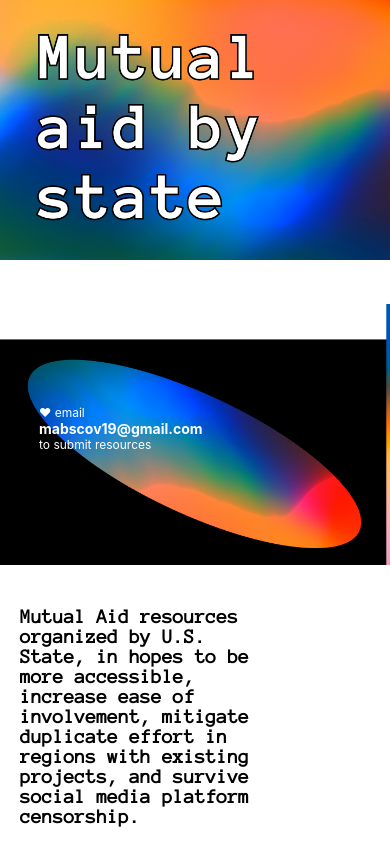
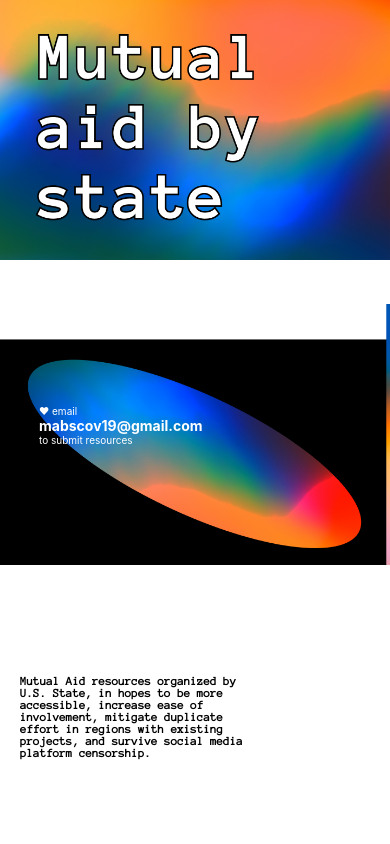
Before and after one commit to mutual-aid-by-state/mutual-aid-all, a React (Create React App) app: page / in a window 390 px wide. Shown: the top 844 px of the page. Built offline with nearby package versions, Linux system fonts and the light colour scheme; a web font is replaced by a local one.

Commit message:
Update font mobile

```diff
--- a/src/components/home/HomePage.js
+++ b/src/components/home/HomePage.js
@@ -63,7 +63,7 @@ const useStyles = makeStyles((theme) => ({
     textAlign: "center",
 
     [theme.breakpoints.down("sm")]: {
-      fontSize: "20px",
+      fontSize: "12px",
       textAlign: "left",
     },
   },
@@ -106,7 +106,7 @@ const HomePage = () => {
       <Hidden only={["sm", "md", "lg", "xl"]}>
         <div
           style={{
-            height: "36vh",
+            minHeight: "36vh",
             backgroundImage: `url(${heatmapBanner})`,
             backgroundRepeat: "no-repeat",
             backgroundSize: "contain",
@@ -140,7 +140,7 @@ const HomePage = () => {
           <p
             style={{
               color: "white",
-              fontSize: "12px",
+              fontSize: "10px",
               paddingLeft: "10vw",
               marginTop: "12vh",
             }}
```
